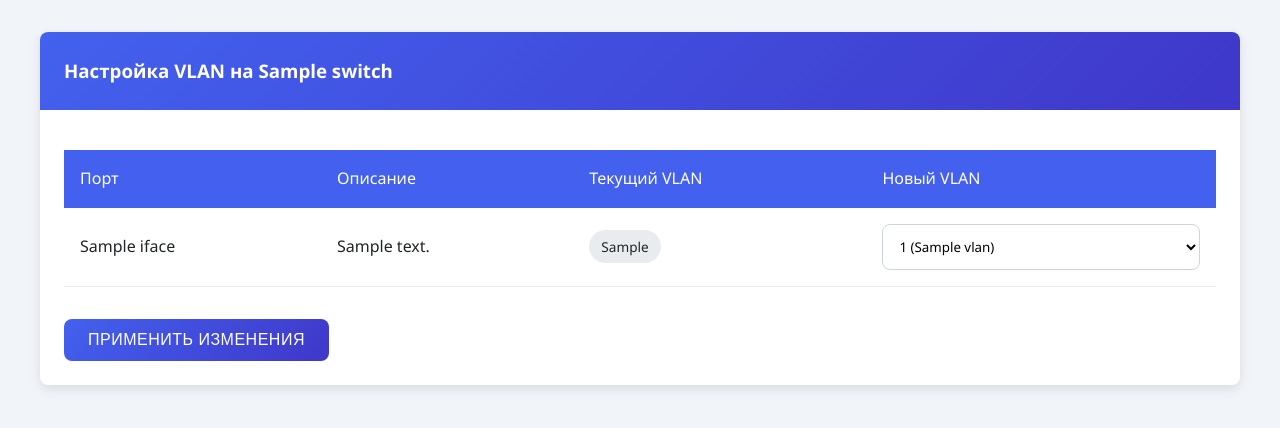
After one commit to epmakOFF/access-vlan-deployer, a Flask app: template templates/pretty-index.html in a window 1280 px wide. The commit adds this page. Shown: the top 428 px of the page. Run offline with Flask 3, Linux system fonts and the light colour scheme; the template is opened without the code that fills it: most values are stand-ins (such as "Sample title", 1, 10 or a date in 2020).

Commit message:
Add scrapli support + pretty ai template

```diff
--- a/app.py
+++ b/app.py
@@ -1,3 +1,4 @@
+import json
 from flask import request, Flask, render_template, redirect
 from netmiko_switch import get_switch_info, deploy_vlan
 # from scrapli_switch import get_switch_info, deploy_vlan
@@ -6,16 +7,25 @@ app = Flask(__name__)
 
 @app.route("/")
 def root():
+    """
+    Обрабатываем запрос на http://localhost:5000/?switch=cisco-sw
+    """
     switch = request.args.get("switch")
     data = get_switch_info(switch)
-    return render_template("index.html", **data)
+    return render_template("pretty-index.html", **data)
 
 @app.route("/deploy-vlan", methods=["POST"])
 def deploy():
-    data = dict(request.form)
-    switch = data.pop("switch")
-    interfaces = eval(data.pop("interfaces"))
-    deploy_vlan(switch, interfaces, data)
+    """
+    Обрабатываем нажатие кнопки (POST запрос в http://localhost:5000/deploy-vlan)
+    """
+    form_data = request.form.copy()
+    switch = form_data.pop("switch")
+    # данные берутся из формы {{ interfaces | tojson | safe }}
+    # если не преобразовывать в json, то будет строка
+    interfaces = json.loads(form_data.pop("interfaces"))
+    vlans = form_data
+    deploy_vlan(switch, interfaces, vlans)
     return redirect(f"/?switch={switch}")
 
 if __name__ == "__main__":
--- a/requirements.txt
+++ b/requirements.txt
@@ -1,3 +1,4 @@
 Flask==3.1.1
 dotenv==0.9.9
 netmiko==4.5.0
+scrapli==2025.1.30
--- a/templates/index.html
+++ b/templates/index.html
@@ -29,7 +29,7 @@
          <div style="clear: both;"></div>
          <br>
          <input type="hidden" name="switch" value="{{ switch }}">
-         <input type="hidden" name="interfaces" value="{{ interfaces }}">
+         <textarea name="interfaces" style="display: none;">{{ interfaces | tojson | safe }}</textarea>
          <input type="submit" value="Катим" />
       </form>
    </body>
--- /dev/null
+++ b/templates/pretty-index.html
@@ -0,0 +1,182 @@
+<!DOCTYPE HTML>
+<html lang="ru">
+<head>
+    <meta charset="utf-8">
+    <meta name="viewport" content="width=device-width, initial-scale=1">
+    <title>Deploy VLAN | {{ switch }}</title>
+    <style>
+        :root {
+            --primary: #4361ee;
+            --secondary: #3f37c9;
+            --accent: #4895ef;
+            --light: #f8f9fa;
+            --dark: #212529;
+            --success: #4cc9f0;
+            --border-radius: 8px;
+            --shadow: 0 4px 12px rgba(0, 0, 0, 0.1);
+            --transition: all 0.3s cubic-bezier(0.25, 0.8, 0.25, 1);
+        }
+
+        body {
+            font-family: 'Segoe UI', 'Roboto', sans-serif;
+            line-height: 1.6;
+            color: var(--dark);
+            background-color: #f1f5f9;
+            padding: 2rem;
+            margin: 0;
+        }
+
+        .container {
+            max-width: 1200px;
+            margin: 0 auto;
+            background: white;
+            border-radius: var(--border-radius);
+            box-shadow: var(--shadow);
+            overflow: hidden;
+        }
+
+        .header {
+            padding: 1.5rem;
+            background: linear-gradient(135deg, var(--primary), var(--secondary));
+            color: white;
+        }
+
+        h3 {
+            margin: 0;
+            font-weight: 600;
+        }
+
+        .content {
+            padding: 1.5rem;
+        }
+
+        table {
+            width: 100%;
+            border-collapse: collapse;
+            margin: 1rem 0;
+            background: white;
+        }
+
+        th {
+            background-color: var(--primary);
+            color: white;
+            padding: 1rem;
+            text-align: left;
+            font-weight: 500;
+        }
+
+        td {
+            padding: 1rem;
+            border-bottom: 1px solid #e9ecef;
+            vertical-align: middle;
+        }
+
+        tr:hover {
+            background-color: rgba(67, 97, 238, 0.05);
+        }
+
+        select {
+            width: 100%;
+            padding: 0.75rem;
+            border: 1px solid #ced4da;
+            border-radius: var(--border-radius);
+            background-color: white;
+            font-family: inherit;
+            transition: var(--transition);
+            cursor: pointer;
+        }
+
+        select:focus {
+            outline: none;
+            border-color: var(--accent);
+            box-shadow: 0 0 0 3px rgba(72, 149, 239, 0.25);
+        }
+
+        .btn {
+            display: inline-block;
+            padding: 0.75rem 1.5rem;
+            background: linear-gradient(135deg, var(--primary), var(--secondary));
+            color: white;
+            border: none;
+            border-radius: var(--border-radius);
+            font-size: 1rem;
+            font-weight: 500;
+            cursor: pointer;
+            transition: var(--transition);
+            text-transform: uppercase;
+            letter-spacing: 0.5px;
+            margin-top: 1rem;
+        }
+
+        .btn:hover {
+            transform: translateY(-2px);
+            box-shadow: 0 6px 16px rgba(67, 97, 238, 0.25);
+        }
+
+        .vlan-badge {
+            display: inline-block;
+            padding: 0.35rem 0.75rem;
+            background-color: #e9ecef;
+            border-radius: 50px;
+            font-weight: 500;
+            font-size: 0.85rem;
+        }
+
+        @media (max-width: 768px) {
+            body {
+                padding: 1rem;
+            }
+
+            table {
+                display: block;
+                overflow-x: auto;
+            }
+        }
+    </style>
+</head>
+<body>
+    <div class="container">
+        <div class="header">
+            <h3>Настройка VLAN на {{ switch }}</h3>
+        </div>
+
+        <div class="content">
+            <form action="/deploy-vlan" method="post">
+                <table>
+                    <thead>
+                        <tr>
+                            <th>Порт</th>
+                            <th>Описание</th>
+                            <th>Текущий VLAN</th>
+                            <th>Новый VLAN</th>
+                        </tr>
+                    </thead>
+                    <tbody>
+                        {% for iface, iface_data in interfaces.items() %}
+                        <tr>
+                            <td>{{ iface }}</td>
+                            <td>{{ iface_data.description }}</td>
+                            <td><span class="vlan-badge">{{ iface_data.current_vlan }}</span></td>
+                            <td>
+                                <select name="{{ iface }}">
+                                    {% for vlan_id, vlan_name, _ in vlans %}
+                                    <option value="{{ vlan_id }}" {% if vlan_id == iface_data.current_vlan %}selected{% endif %}>
+                                        {{ vlan_id }} ({{ vlan_name }})
+                                    </option>
+                                    {% endfor %}
+                                </select>
+                            </td>
+                        </tr>
+                        {% endfor %}
+                    </tbody>
+                </table>
+
+                <input type="hidden" name="switch" value="{{ switch }}">
+                <textarea name="interfaces" style="display: none;">{{ interfaces | tojson | safe }}</textarea>
+
+                <button type="submit" class="btn">Применить изменения</button>
+            </form>
+        </div>
+    </div>
+</body>
+</html>
```
Also changed, not shown: netmiko_switch.py (+5 -5 lines), scrapli_switch.py (+54 -3 lines).
